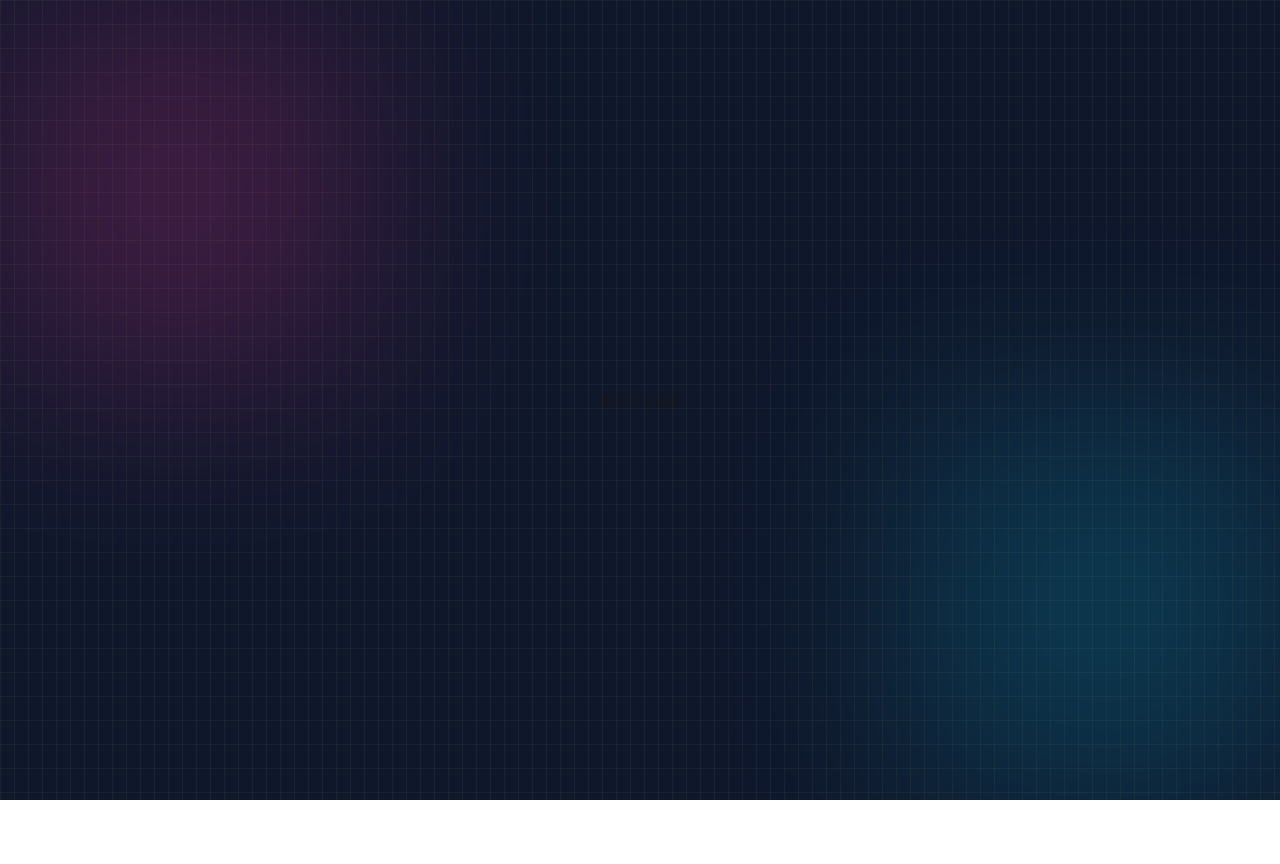
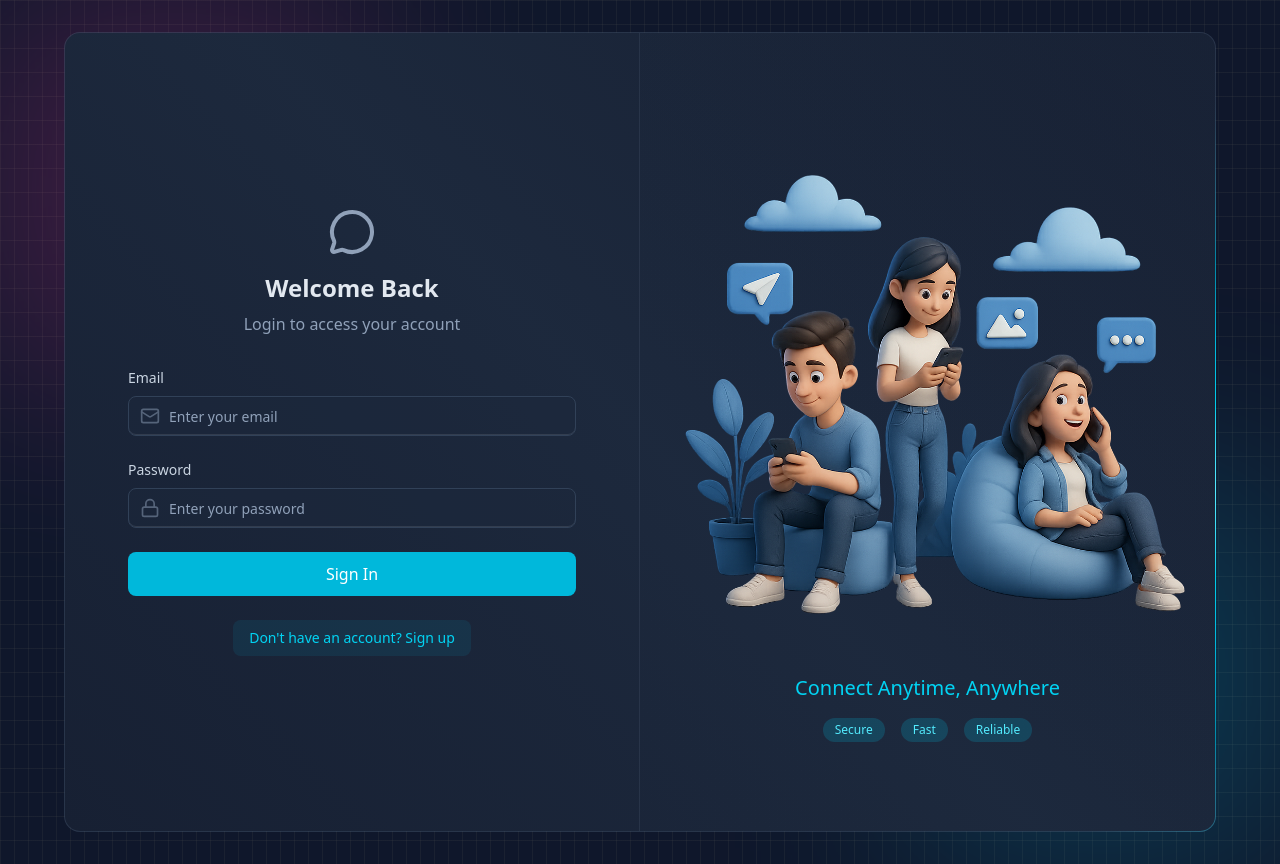
Before and after one commit to AdityaGahukar/PingWave, a React app in the folder frontend/: page /login in a window 1280 px wide. Before the commit the page ends 800 px from the top, so only its background shows below. Built offline with nearby package versions, Linux system fonts and the light colour scheme; no server answers; the HTML template or start-up script is replaced by a standard one.

Commit message:
Implemented Login and Logout

```diff
--- a/frontend/src/App.jsx
+++ b/frontend/src/App.jsx
@@ -13,8 +13,6 @@ function App() {
   useEffect(() => {
     checkAuth();
   }, [checkAuth]);
-
-  console.log({authUser});
 
   if (isCheckingAuth){
     return <PageLoader />;
--- a/frontend/src/pages/ChatPage.jsx
+++ b/frontend/src/pages/ChatPage.jsx
@@ -1,7 +1,11 @@
+import { useAuthStore } from "../store/useAuthStore";
+
 function ChatPage() {
+    const {logout} = useAuthStore();
     return (
-        <div>
+        <div className="z-10">
             Chatpage
+            <button onClick={logout}>Logout</button>
         </div>
     )
 }
--- a/frontend/src/pages/LoginPage.jsx
+++ b/frontend/src/pages/LoginPage.jsx
@@ -1,9 +1,110 @@
+import { useState } from "react";
+import { useAuthStore } from "../store/useAuthStore.js";
+import BorderAnimatedContainer from "../components/BorderAnimatedContainer.jsx";
+import { MessageCircleIcon, LockIcon, MailIcon, LoaderIcon } from "lucide-react";
+import { Link } from "react-router";
+
 function LoginPage() {
+    const [formData, setFormData] = useState({
+        email: "",
+        password: "",
+    });
+
+    const {login, isLoggingIn} = useAuthStore();
+
+    const handleSubmit = (e) => {
+        e.preventDefault();
+        login(formData);
+    };
+
     return (
-        <div>
-            login page
+        <div className="w-full flex items-center justify-center p-4 bg-slate-900">
+            <div className="relative w-full max-w-6xl md:h-[800px] h-[650px]">
+                <BorderAnimatedContainer>
+                    <div className="w-full flex flex-col md:flex-row">
+                        {/* Form column - Left side */}
+                        <div className="md:w-1/2 p-8 flex items-center justify-center md:border-r border-slate-600/30">
+                            <div className="w-full max-w-md">
+                                {/* Heading Text */}
+                                <div className="text-center mb-8">
+                                    <MessageCircleIcon className="w-12 h-12 mx-auto text-slate-400 mb-4" />
+                                    <h2 className="text-2xl font-bold text-slate-200 mb-2">Welcome Back</h2>
+                                    <p className="text-slate-400">Login to access your account</p>
+                                </div>
+
+                                {/* Form */}
+                                <form onSubmit={handleSubmit} className="space-y-6">
+                                    {/* Email Input */}
+                                    <div>
+                                        <label className="auth-input-label">Email</label>
+                                        <div className="relative">
+                                            <MailIcon className="auth-input-icon" />
+                                            <input
+                                                type="email"
+                                                name="email"
+                                                className="input"
+                                                placeholder="Enter your email"
+                                                value={formData.email}
+                                                onChange={(e) => setFormData({ ...formData, email: e.target.value })}
+                                                required
+                                            />
+                                        </div>
+                                    </div>
+
+                                    {/* Password Input */}
+                                    <div>
+                                        <label className="auth-input-label">Password</label>
+                                        <div className="relative">
+                                            <LockIcon className="auth-input-icon" />
+                                            <input
+                                                type="password"
+                                                name="password"
+                                                className="input"
+                                                placeholder="Enter your password"
+                                                value={formData.password}
+                                                onChange={(e) => setFormData({ ...formData, password: e.target.value })}
+                                                required
+                                            />
+                                        </div>
+                                    </div>
+
+                                    {/* Submit Button */}
+                                    <button type="submit" className="auth-btn" disabled={isLoggingIn}>
+                                        {isLoggingIn ? (
+                                            <LoaderIcon className="w-full h-5 animate-spin text-center" />
+                                        ) : (
+                                            "Sign In"
+                                        )}
+                                    </button>
+                                </form>
+
+                                <div className="mt-6 text-center">
+                                    <Link to="/signup" className="auth-link">
+                                        Don't have an account? Sign up
+                                    </Link>
+                                </div>
+                            </div>
+                        </div>
+
+                        {/* Form Illustration - Right Side */}
+                        <div className="hidden md:w-1/2 md:flex items-center justify-center p-6 bg-gradient-to-bl from-slate-800/20 to-transparent">
+                            <div>
+                                <img src="/login.png" alt="People using mobile devices" className="w-full h-auto object-contain" />
+                                <div className="mt-6 text-center">
+                                    <h3 className="text-xl font-medium text-cyan-400">Connect Anytime, Anywhere</h3>
+                                    <div className="mt-4 flex justify-center gap-4">
+                                        <span className="auth-badge">Secure</span>
+                                        <span className="auth-badge">Fast</span>
+                                        <span className="auth-badge">Reliable</span>
+                                    </div>
+                                </div>
+                            </div>
+                        </div>
+                    </div>
+                </BorderAnimatedContainer>
+            </div>
         </div>
     )
 }
 
-export default LoginPage
+export default LoginPage;
--- a/frontend/src/store/useAuthStore.js
+++ b/frontend/src/store/useAuthStore.js
@@ -9,6 +9,7 @@ export const useAuthStore = create((set) => ({
     authUser: null,
     isCheckingAuth: true,
     isSigningUp: false,
+    isLoggingIn: false,
 
     checkAuth: async () => {
         try {
@@ -34,5 +35,28 @@ export const useAuthStore = create((set) => ({
         } finally {
             set({ isSigningUp: false });
         }
+    },
+
+    login: async (data) => {
+        set({ isLoggingIn: true });
+        try {
+            const res = await axiosInstance.post("auth/login", data);
+            set({ authUser: res.data });
+            toast.success("Logged in successfully");
+        } catch (error) {
+            toast.error(error.response.data.message || "Login failed. Please try again.");
+        } finally {
+            set({ isLoggingIn: false });
+        }
+    },
+
+    logout: async () => {
+        try {
+            await axiosInstance.post("auth/logout");
+            set({ authUser: null });
+            toast.success("Logged out successfully");
+        } catch (error) {
+            toast.error(error.response.data.message || "Logout failed. Please try again.");
+        }
     }
 }));
```
